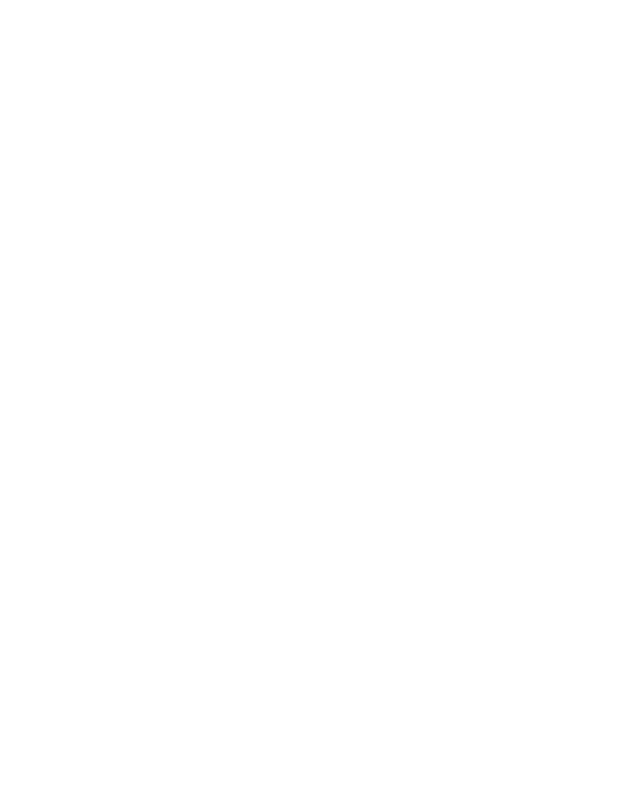
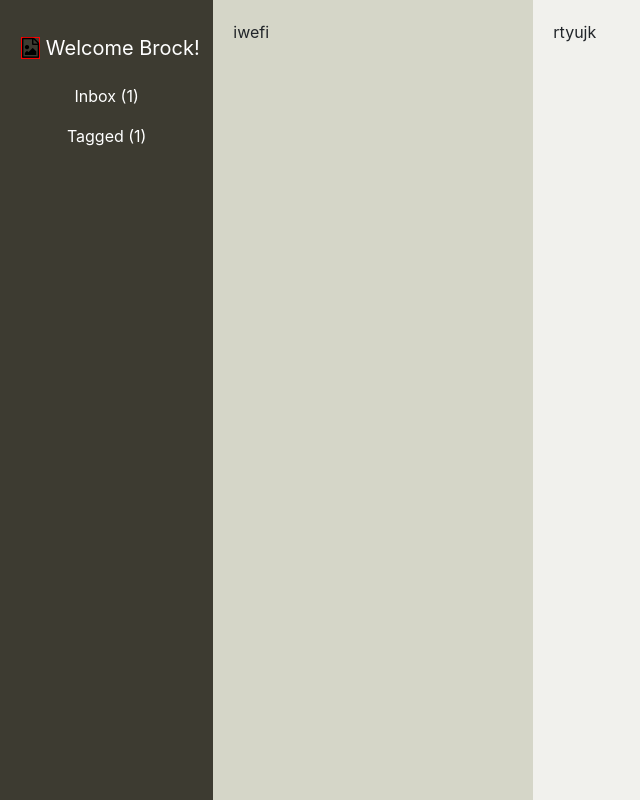
Before and after one commit to RevL3/William-Gay-email-template, a plain HTML site: page index.html in a window 1280 px wide. Shown: the whole page, without its empty margins (0-640 px from the left). Drawn offline with nearby package versions, Linux system fonts and the light colour scheme.

Commit message:
second commit

```diff
--- a/index.html
+++ b/index.html
@@ -3,13 +3,67 @@
 
     <head>
 
+        <link
+      href="https://stackpath.bootstrapcdn.com/bootstrap/4.4.1/css/bootstrap.min.css"
+      rel="stylesheet">
 
+    <link
+      href="https://stackpath.bootstrapcdn.com/font-awesome/4.7.0/css/font-awesome.min.css"
+      rel="stylesheet">
 
+    <link rel="stylesheet" href="style.css">
 
     </head>
 
     <body>
 
+        <div class="container-fluid">
+            <div class="row">
+                <div class="col-2 full-height" id="menu"> <!--left column -->
+                    <div class="row justify-content-around">
+
+                        <nav class="nav navbar">
+                            <a class="navbar-brand " href="#">
+                                <i class="fa fa-file-image-o" aria-hidden="true"></i>
+                                <span class="welcome">Welcome Brock!</span>
+                            </a>
+                        </nav>
+
+                        <nav class="nav flex-column navbar-expand-md navbar-light" >
+                            <button class="navbar-toggler" type="button" data-toggle="collapse" data-target="#navbarSupportedContent" aria-controls="navbarSupportedContent" aria-expanded="false" aria-label="Toggle navigation">
+                                <span class="navbar-toggler-icon"></span>
+                            </button>
+
+                            <div class="collapse navbar-collapse flex-column" id="navbarSupportedContent">
+                                <a class="nav-link active" href="#">Inbox (1) <span class="sr-only">(current)</span></a>
+                                <a class="nav-link" href="#">Tagged (1) <span class="sr-only">(current)</span></a>
+                            </div>
+                        </nav>
+
+                    </div>
+                </div>
+
+
+
+
+
+
+
+                <div class="col-3 full-height" id="display">
+                    <p>iwefi</p>
+                </div>
+
+
+                <div class="col-7 full-height" id="main">
+                    <p>rtyujk</p>
+                </div>
+            </div>
+        </div>
+
+
+        <script src="https://code.jquery.com/jquery-3.4.1.slim.min.js" integrity="sha384-J6qa4849blE2+poT4WnyKhv5vZF5SrPo0iEjwBvKU7imGFAV0wwj1yYfoRSJoZ+n" crossorigin="anonymous"></script>
+    <script src="https://cdn.jsdelivr.net/npm/popper.js@1.16.0/dist/umd/popper.min.js" integrity="sha384-Q6E9RHvbIyZFJoft+2mJbHaEWldlvI9IOYy5n3zV9zzTtmI3UksdQRVvoxMfooAo" crossorigin="anonymous"></script>
+    <script src="https://stackpath.bootstrapcdn.com/bootstrap/4.4.1/js/bootstrap.min.js" integrity="sha384-wfSDF2E50Y2D1uUdj0O3uMBJnjuUD4Ih7YwaYd1iqfktj0Uod8GCExl3Og8ifwB6" crossorigin="anonymous"></script>
 
     </body>
 
--- a/style.css
+++ b/style.css
@@ -0,0 +1,55 @@
+.active{
+    text
+}
+
+#display{
+    background-color: rgb(213, 214, 200);
+}
+
+
+
+.full-height{
+    height: 100vh;
+    padding: 20px;
+}
+
+h6{
+
+}
+
+i{
+    color: black;
+    border: 1px solid red;
+
+}
+
+.icon{
+    align-items: center;
+    justify-content: center;
+    background-color: white;
+    border: 1px solid red;
+
+
+}
+#menu{
+    background-color: rgb(61, 59, 49);
+    /* color: white; */
+}
+
+
+#main{
+    background-color: rgb(241, 241, 237);
+}
+
+.nav-link{
+    color: white;
+    text-decoration: none;
+}
+/* .test{
+    background-color: white;
+} */
+
+
+.welcome{
+    color: white;
+}
```
